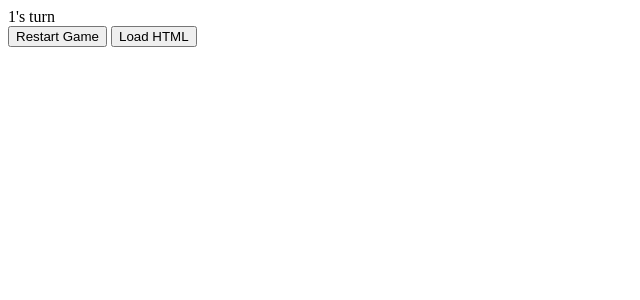
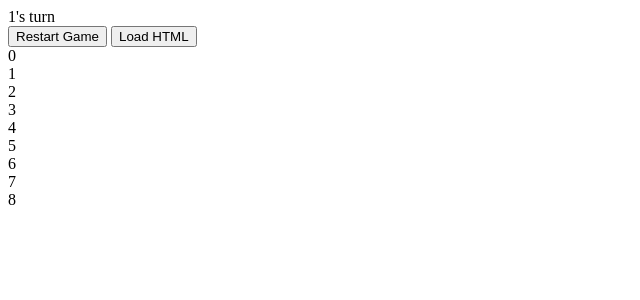
Before and after one commit to N-Khouri/Le_epic_hax0rs, a Flask app: template templates/TicTacToe.html in a window 1280 px wide. Shown: the top 300 px of the page, without its empty margins (0-640 px from the left). Run offline with Flask 2, Linux system fonts and the light colour scheme; the template is opened without the code that fills it, so the values that code supplies are empty.

Commit message:
Random BS
INCOMPLETE HTML AND JS FUNCTIONALITY

```diff
--- a/TicTacToe.js
+++ b/TicTacToe.js
@@ -1,9 +1,11 @@
+"use strict";
 const X = 1;
 const O = 2;
 const empty = 0;
 
-const gameStatus = document.querySelector(".gameStatus")
-
+const gameStatus = document.querySelector(".gameStatus");
+const tiles = Array.from(document.querySelectorAll(".tile"));
+console.log(tiles)
 //if a game is going on currently
 let currentGame = true;
 
@@ -30,6 +32,9 @@ const winMessage = () => ` Player ${currentTurn} has won the game!`;
 const drawMessage = () => `The game is a draw!`;
 gameStatus.innerHTML = PlayerTurn();
 
+tiles.forEach((tile,index) => {
+    tile.addEventListener('click', () => useraction(tile, index));
+});
 
 //function to find which cell the player placed symbol on
 function cellPlayed(clickedcell, cellIndex){
@@ -111,17 +116,17 @@ function RestartGame(){
 }
 
 //adding listeners for when the players play the game, to listen for "click" and check each condition
-document.querySelectorAll('.div').forEach(cell => cell.addEventListener('click', cellClicked))
-document.querySelector('restartGame').addEventListener('click', RestartGame);
+document.querySelectorAll('.div').forEach(cell => cell.addEventListener('click', cellClicked));
+//document.querySelector('restartGame').addEventListener('click', RestartGame);
 
 
-//ask chris what this do
-function initializeHTML(){
-    for (let i = 0; i <= 8; i++){
-        const divElement = document.createElement('div');
-        divElement.id = "grid"+String(i);
-        divElement.setAttribute("coordinate", i)
-        divElement.innerHTML += "hello";
-        document.body.appendChild(divElement);
-    }
-}
+// //ask chris what this do
+// function initializeHTML(){
+//     for (let i = 0; i <= 8; i++){
+//         const divElement = document.createElement('div');
+//         divElement.id = "grid"+String(i);
+//         divElement.setAttribute("coordinate", i)
+//         divElement.innerHTML += "hello";
+//         document.body.appendChild(divElement);
+//     }
+// }
--- a/templates/TicTacToe.html
+++ b/templates/TicTacToe.html
@@ -12,6 +12,15 @@
 
     <input type = "button" onclick="initializeHTML()" value = "Load HTML">
     <script src="/TicTacToe.js"></script>
+    <div id="grid0" class="tile" coordinate="0">0</div>
+    <div id="grid1" class="tile" coordinate="1">1</div>
+    <div id="grid2" class="tile" coordinate="2">2</div>
+    <div id="grid3" class="tile" coordinate="3">3</div>
+    <div id="grid4" class="tile" coordinate="4">4</div>
+    <div id="grid5" class="tile" coordinate="5">5</div>
+    <div id="grid6" class="tile" coordinate="6">6</div>
+    <div id="grid7" class="tile" coordinate="7">7</div>
+    <div id="grid8" class="tile" coordinate="8">8</div>
 
 </body>
 </html>
```
